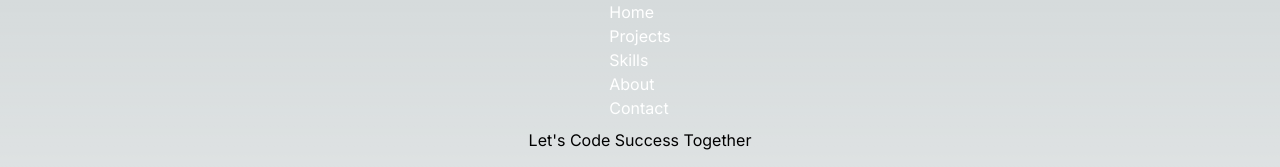
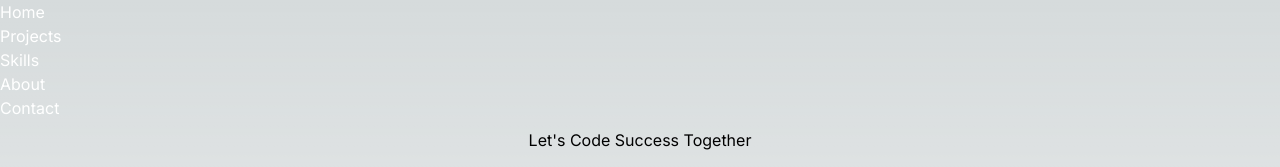
Before and after one commit to alkaRathod70/MyPortfoilo_alka, a Next.js app: page / in a window 1280 px wide. Shown: the top 167 px of the page. Built offline with nearby package versions, Linux system fonts and the light colour scheme.

Commit message:
Update Navbar.jsx

```diff
--- a/src/Components/Navbar.jsx
+++ b/src/Components/Navbar.jsx
@@ -12,7 +12,7 @@ const Navbar = () => {
     }
   return (
     <header class="text-gray-600 body-font">
-  <div class="container mx-auto flex  p-5 flex-col md:flex-row items-center">
+  <div class="container mx-auto flex  p-5 flex md:flex-row items-center">
 
        <nav class="md:mr-auto md:ml-4 md:py-1 md:pl-4 md:border-l md:border-gray-400 flex md:flex-wrap items-center text-base justify-center">
     <ul className='text-white'>
```
